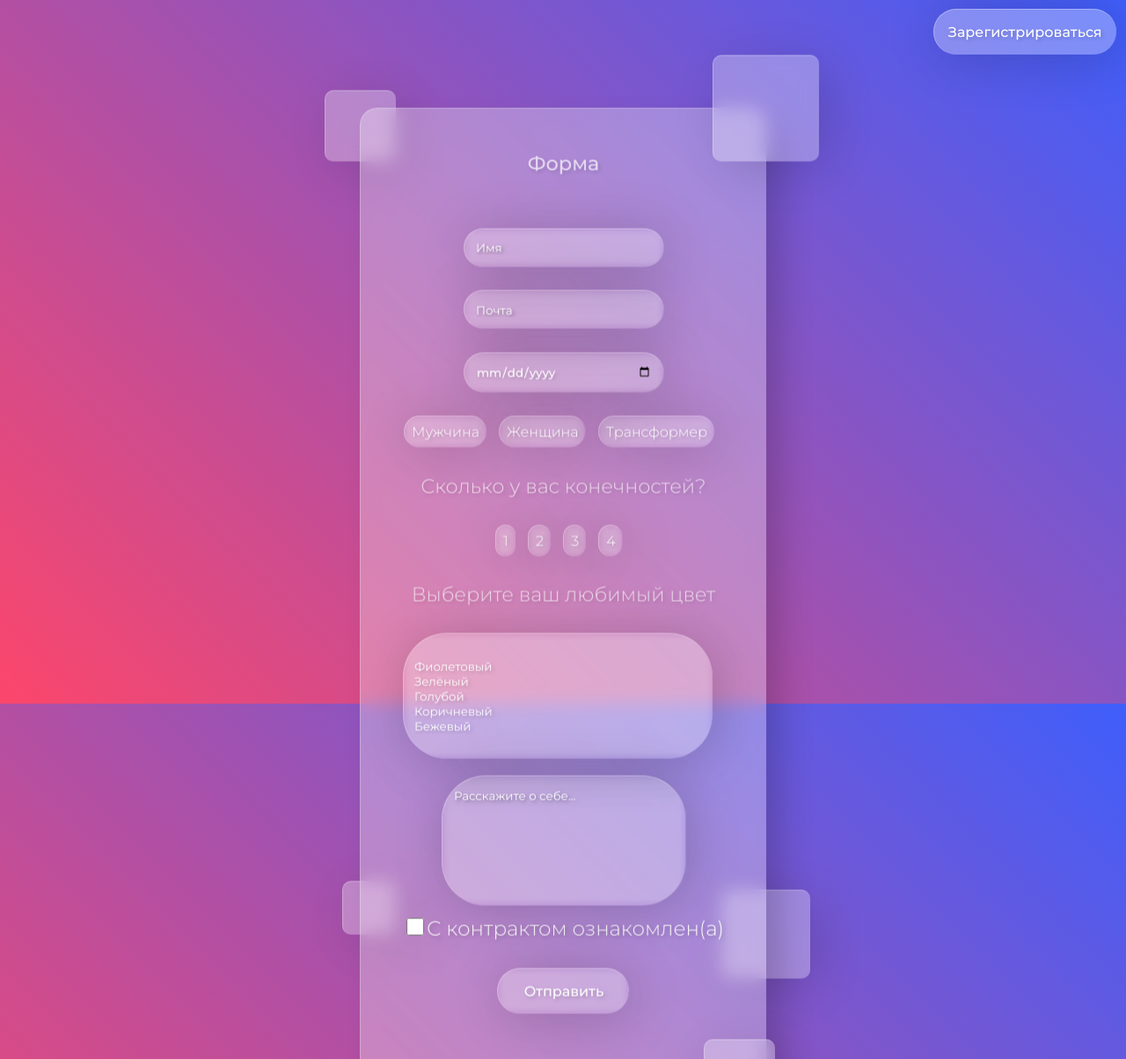
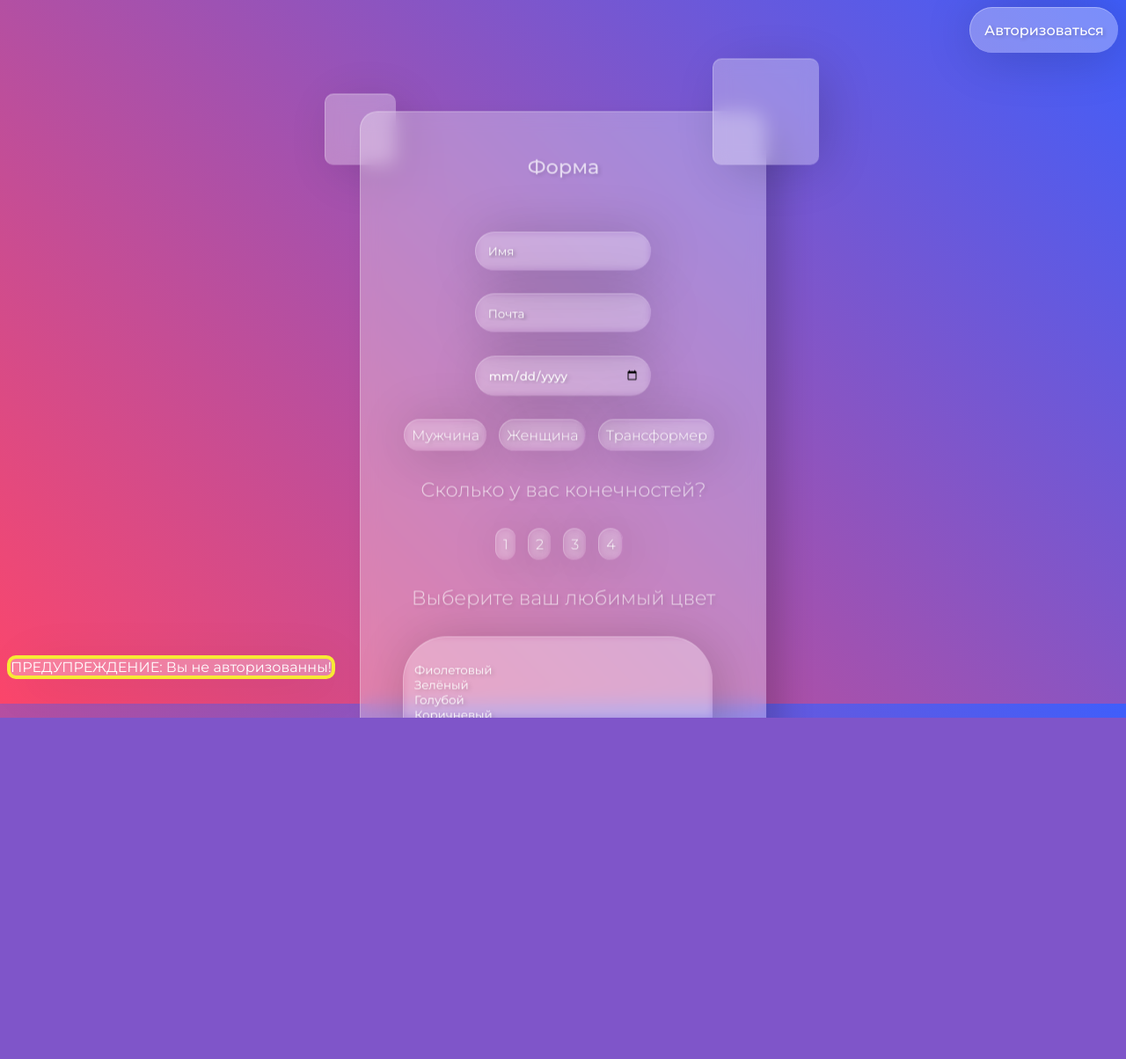
Before and after one commit to mattakvshi/Web-backend-KubSU, a PHP site: page / in a window 1280 px wide. Shown: the top 1204 px of the page at 88% size. After the commit the page ends 816 px from the top, so only its background shows below. Run offline with PHP 8.4, Linux system fonts and the light colour scheme.

Commit message:
Add files via upload

```diff
--- a/Задание 5/form.php
+++ b/Задание 5/form.php
@@ -23,13 +23,21 @@ if (!empty($messages)) {
   }
   print('</div>');
 }
+else if (!empty($warnings)){
+	print('<div class="warning" id="messages">');
+  // Выводим все сообщения.
+  foreach ($warnings as $warning) {
+    print($warning);
+  }
+  print('</div>');
+}
 
 // Далее выводим форму отмечая элементы с ошибками классом error
 // и задавая начальные значения элементов ранее сохраненными.
 ?>
 <div class = "avt_bl1">
 	<div class ="avt_bl2">
-		<a href = "login.php" class = "btn">Зарегистрироваться</a>
+		<a href = "login.php" class = "btn">Авторизоваться</a>
 			<?php
 				if (!empty($messages))
 				{
--- a/Задание 5/index.php
+++ b/Задание 5/index.php
@@ -10,6 +10,7 @@
 
       // Массив для временного хранения сообщений пользователю.
       $messages = array();
+      $warnings = array();
 
       // В суперглобальном массиве $_COOKIE PHP хранит все имена и значения куки текущего запроса.
       // Выдаем сообщение об успешном сохранении.
@@ -19,10 +20,10 @@
         setcookie('login', '', time() + 60 * 60 * 24);
         setcookie('password', '', time() + 60 * 60 * 24);
         // Если есть параметр save, то выводим сообщение пользователю.
-        $messages[] = '<div class="error_message"> Спасибо, результаты сохранены.</div>';
+        $warnings[] = '<div class="error_message"> Спасибо, результаты сохранены.</div>';
         if (!empty($_COOKIE['password']))
         {
-          $messages[] = sprintf('<div class="error_message"> Вы можете войти с логином и паролем для изменения данных:</div>
+          $warnings[] = sprintf('<div class="error_message"> Вы можете войти с логином и паролем для изменения данных:</div>
           <div class="error_message">Логин: <strong>%s</strong>.</div>
           <div class="error_message">Пароль: <strong>%s</strong>.</div>
           <div class="avt_bl3"><a href = "login.php" class = "btn">Войти</a></div>',
@@ -110,10 +111,15 @@
         $values['date'] = $line['date'];
         $values['gender'] = $line['gender'];
         $values['limbCount'] = $line['limbCount'];
-        $values['Colors'] = $line['Colors'];
+        //$values['Colors'] = $line['Colors'];
         $values['biography'] = $line['biography'];
-        $values['contract'] = $line['contract'];
-        $messages[] = 'Вход с логином %s, uid %d';
+        $values['contract'] = empty($_COOKIE['contract_value']) ? '' : $_COOKIE['contract_value'];
+        sprintf('<div class="error_message">Авторизация прошла успешно!</div>
+          <div class="error_message">Логин: <strong>%s</strong>.</div>
+          <div class="error_message">Номер пользователя: <strong>%s</strong>.</div>',
+          strip_tags($_SESSION['login']),
+          strip_tags($_SESSION['uid'])
+          );
       }
       else {
         // Складываем предыдущие значения полей в массив, если есть.
@@ -126,6 +132,7 @@
         $values['Colors'] = empty($_COOKIE['Colors_value']) ? '' : $_COOKIE['Colors_value'];
         $values['biography'] = empty($_COOKIE['biography_value']) ? '' : $_COOKIE['biography_value'];
         $values['contract'] = empty($_COOKIE['contract_value']) ? '' : $_COOKIE['contract_value'];
+        print('<div class="warning_down_outOf"><div class="warning_down"><div class="warning_message">ПРЕДУПРЕЖДЕНИЕ: Вы не авторизованны!</div></div></div>');
       }
 
       // Включаем содержимое файла form.php.
@@ -335,7 +342,7 @@
       if (!empty($_COOKIE[session_name()]) && session_start() && !empty($_SESSION['login']))
       {
         $statement = $database -> prepare("UPDATE User SET name = ?, email = ?, date = ?, gender = ?, limbCount = ?, biography = ? WHERE user_id = ?");
-        $statement -> execute([$_POST['name']], [$_POST['email']], [$_POST['date']], [$_POST['gender']], [$_POST['limbCount']], [$_POST['biography']], $_SESSION['uid']);
+        $statement -> execute([$_POST['name'], $_POST['email'], $_POST['date'], $_POST['gender'], $_POST['limbCount'], $_POST['biography'], $_SESSION['uid']]);
         $statement_sup = $database -> prepare("INSERT INTO Connecter SET user_id = ?, color_id = ?");
         foreach($_POST['Colors'] as $colors)
         $statement_sup -> execute($_SESSION['uid'], $colors);
@@ -343,7 +350,7 @@
       else
       {
         $user_login = uniqid('', true);
-        $user_password = rand(1, 1000);
+        $user_password = rand(999, 10000);
         setcookie('login', $user_login);
         setcookie('password', $user_password);
 
--- a/Задание 5/style.css
+++ b/Задание 5/style.css
@@ -17,11 +17,11 @@ body {
 }
 
 .avt_bl2 {
-	width: 200px;
-	height: 70px;
+	width: 170px;
+	height: 55px;
 	margin-top: 1.7rem;
 	margin-left: auto;
-	margin-right: 1.2em;
+	margin-right: 0.5em;
 }
 .avt_bl3 {
 	width: 75px;
@@ -389,6 +389,44 @@ form:hover {
 	font-family: Montserrat, sans-serif;
 }
 
+.warning_message {
+	color: #fff;
+	font-family: Montserrat, sans-serif;
+}
+
+.warning {
+	background: rgba(255, 255, 255, 0.3);
+	-webkit-backdrop-filter: blur(10px);
+	backdrop-filter: blur(10px);
+	border: 4px solid rgb(247, 234, 52);
+	border-radius: 10px;
+	box-shadow: 10px 10px 60px -8px rgba(0, 0, 0, 0.2);
+	position: absolute;
+	transition: all 0.2s ease;
+}
+
+.warning_down_outOf {
+	position: fixed;
+	bottom: 0;
+	left: 0;
+	width: 100%;
+	height: 55px;
+}
+
+.warning_down {
+	margin-bottom: 1.7rem;
+	margin-right: auto;
+	margin-left: 0.5em;
+	background: rgba(255, 255, 255, 0.3);
+	-webkit-backdrop-filter: blur(10px);
+	backdrop-filter: blur(10px);
+	border: 4px solid rgb(247, 234, 52);
+	border-radius: 10px;
+	box-shadow: 10px 10px 60px -8px rgba(0, 0, 0, 0.2);
+	position: absolute;
+	transition: all 0.2s ease;
+}
+
 .txtb {
 	color: #fff;
 	font-family: Montserrat, sans-serif;
```
Also changed, not shown: Задание 5/error.php (added, +39 -0 lines), Задание 5/login.php (+6 -6 lines).
